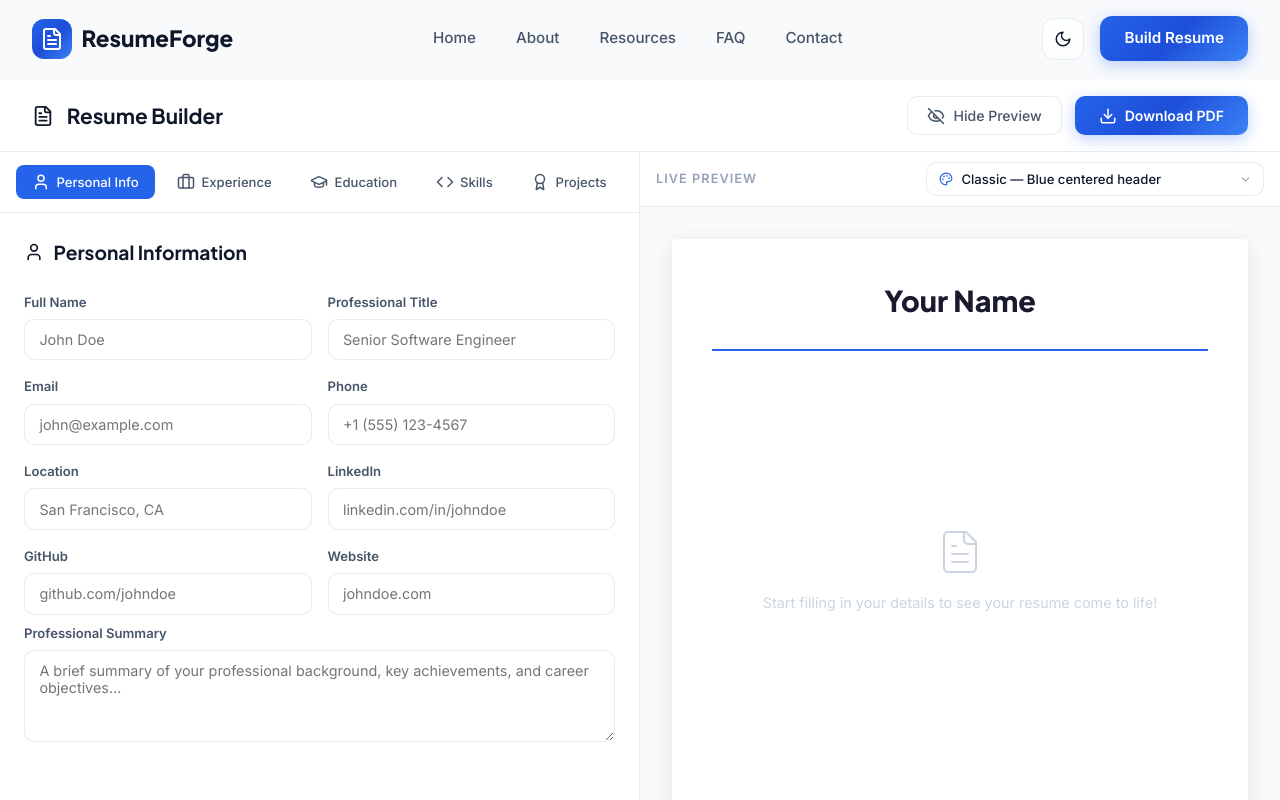
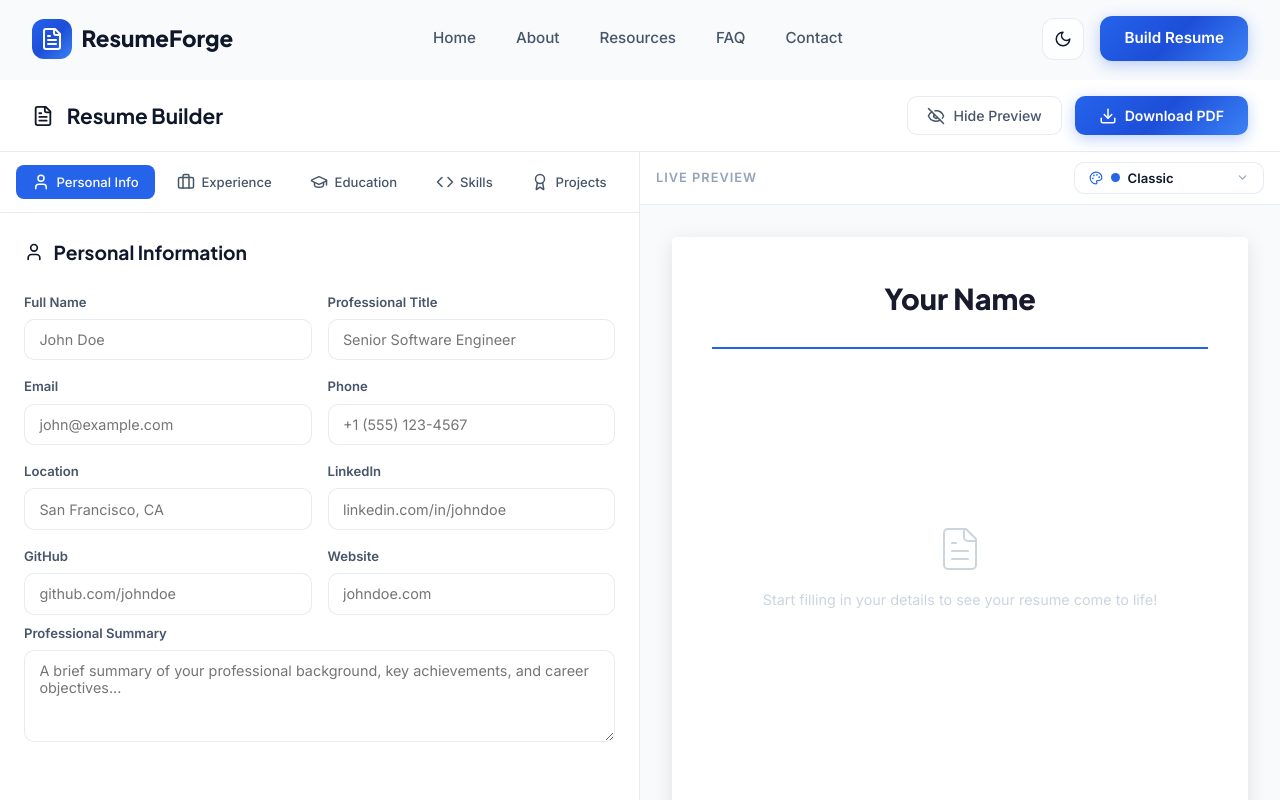
Before and after one commit to Akash-0310/resume-generator, a React (Create React App) app in the folder client/: page /builder in a window 1280 px wide. Shown: the top 800 px of the page. Built offline with nearby package versions, Linux system fonts and the light colour scheme.

Commit message:
Replace native select with custom styled template dropdown with color swatches

```diff
--- a/client/src/pages/ResumeBuilder.css
+++ b/client/src/pages/ResumeBuilder.css
@@ -396,57 +396,130 @@
 
 .template-dropdown-wrapper {
   position: relative;
+  z-index: 100;
+}
+
+.template-dropdown-trigger {
   display: flex;
   align-items: center;
   gap: 0.5rem;
+  padding: 0.45rem 0.85rem;
   background: var(--card-bg);
   border: 1px solid var(--glass-border);
   border-radius: 10px;
-  padding: 0 0.75rem;
+  cursor: pointer;
   transition: border-color 0.2s ease, box-shadow 0.2s ease;
-  cursor: pointer;
+  font-family: 'Inter', sans-serif;
+  min-width: 190px;
 }
 
-.template-dropdown-wrapper:hover,
-.template-dropdown-wrapper:focus-within {
+.template-dropdown-trigger:hover,
+.template-dropdown-trigger.open {
   border-color: var(--primary);
   box-shadow: 0 0 0 3px rgba(37, 99, 235, 0.08);
 }
 
 .template-dropdown-icon {
   color: var(--primary);
-  display: flex;
-  align-items: center;
   flex-shrink: 0;
-  pointer-events: none;
 }
 
-.template-dropdown {
-  appearance: none;
-  -webkit-appearance: none;
-  background: transparent;
-  border: none;
-  color: var(--text-primary);
-  font-size: 0.82rem;
-  font-weight: 500;
-  font-family: 'Inter', sans-serif;
-  padding: 0.52rem 1.6rem 0.52rem 0;
-  cursor: pointer;
-  outline: none;
-  min-width: 220px;
+.template-dropdown-dot {
+  width: 9px;
+  height: 9px;
+  border-radius: 50%;
+  flex-shrink: 0;
 }
 
-.template-dropdown option {
-  background: var(--card-bg, #fff);
-  color: var(--text-primary, #111);
+.template-dropdown-current {
+  flex: 1;
   font-size: 0.82rem;
+  font-weight: 600;
+  color: var(--text-primary);
+  text-align: left;
 }
 
 .template-dropdown-arrow {
+  color: var(--text-muted);
+  flex-shrink: 0;
+  transition: transform 0.2s ease;
+}
+
+.template-dropdown-arrow.rotated {
+  transform: rotate(180deg);
+}
+
+.template-dropdown-panel {
   position: absolute;
-  right: 0.7rem;
+  top: calc(100% + 6px);
+  right: 0;
+  min-width: 260px;
+  background: var(--card-bg);
+  border: 1px solid var(--glass-border);
+  border-radius: 12px;
+  box-shadow: 0 8px 30px rgba(0, 0, 0, 0.12), 0 2px 8px rgba(0, 0, 0, 0.06);
+  padding: 0.4rem;
+  display: flex;
+  flex-direction: column;
+  gap: 0.1rem;
+  animation: dropdownFadeIn 0.15s ease;
+}
+
+@keyframes dropdownFadeIn {
+  from { opacity: 0; transform: translateY(-6px); }
+  to   { opacity: 1; transform: translateY(0); }
+}
+
+.template-option {
+  display: flex;
+  align-items: center;
+  gap: 0.7rem;
+  padding: 0.6rem 0.75rem;
+  border-radius: 8px;
+  border: none;
+  background: transparent;
+  cursor: pointer;
+  width: 100%;
+  text-align: left;
+  transition: background 0.15s ease;
+  font-family: 'Inter', sans-serif;
+}
+
+.template-option:hover {
+  background: var(--bg-secondary);
+}
+
+.template-option.selected {
+  background: var(--primary-light, #eff6ff);
+}
+
+.template-option-dot {
+  width: 10px;
+  height: 10px;
+  border-radius: 50%;
+  flex-shrink: 0;
+}
+
+.template-option-text {
+  display: flex;
+  flex-direction: column;
+  gap: 0.1rem;
+  flex: 1;
+}
+
+.template-option-name {
+  font-size: 0.83rem;
+  font-weight: 600;
+  color: var(--text-primary);
+}
+
+.template-option-label {
+  font-size: 0.72rem;
   color: var(--text-muted);
-  pointer-events: none;
+}
+
+.template-option-check {
+  color: var(--primary);
   flex-shrink: 0;
 }
 
--- a/client/src/pages/ResumeBuilder.js
+++ b/client/src/pages/ResumeBuilder.js
@@ -1,8 +1,8 @@
-import React, { useState, useRef } from 'react';
+import React, { useState, useRef, useEffect } from 'react';
 import {
   User, Briefcase, GraduationCap, Code, Award, Languages, Plus, Trash2,
   Download, Eye, EyeOff, ChevronDown, ChevronUp, Mail, Phone, MapPin,
-  Linkedin, Github, Globe, FileText, Palette
+  Linkedin, Github, Globe, FileText, Palette, Check
 } from 'lucide-react';
 import html2canvas from 'html2canvas';
 import jsPDF from 'jspdf';
@@ -14,6 +14,18 @@ const ResumeBuilder = () => {
   const [activeSection, setActiveSection] = useState('personal');
   const [isDownloading, setIsDownloading] = useState(false);
   const [selectedTemplate, setSelectedTemplate] = useState('classic');
+  const [templateDropdownOpen, setTemplateDropdownOpen] = useState(false);
+  const templateDropdownRef = useRef(null);
+
+  useEffect(() => {
+    const handleClickOutside = (e) => {
+      if (templateDropdownRef.current && !templateDropdownRef.current.contains(e.target)) {
+        setTemplateDropdownOpen(false);
+      }
+    };
+    document.addEventListener('mousedown', handleClickOutside);
+    return () => document.removeEventListener('mousedown', handleClickOutside);
+  }, []);
 
   const templates = [
     { id: 'classic',   name: 'Classic',   accent: '#2563eb', label: 'Blue centered header' },
@@ -1323,18 +1335,42 @@ const ResumeBuilder = () => {
           <div className="builder-preview">
             <div className="preview-header">
               <span className="preview-label-text">Live Preview</span>
-              <div className="template-dropdown-wrapper">
-                <Palette size={14} className="template-dropdown-icon" />
-                <select
-                  className="template-dropdown"
-                  value={selectedTemplate}
-                  onChange={(e) => setSelectedTemplate(e.target.value)}
+              <div className="template-dropdown-wrapper" ref={templateDropdownRef}>
+                <button
+                  className={`template-dropdown-trigger ${templateDropdownOpen ? 'open' : ''}`}
+                  onClick={() => setTemplateDropdownOpen(o => !o)}
+                  type="button"
                 >
-                  {templates.map(t => (
-                    <option key={t.id} value={t.id}>{t.name} — {t.label}</option>
-                  ))}
-                </select>
-                <ChevronDown size={13} className="template-dropdown-arrow" />
+                  <Palette size={14} className="template-dropdown-icon" />
+                  <span
+                    className="template-dropdown-dot"
+                    style={{ background: templates.find(t => t.id === selectedTemplate)?.accent }}
+                  />
+                  <span className="template-dropdown-current">
+                    {templates.find(t => t.id === selectedTemplate)?.name}
+                  </span>
+                  <ChevronDown size={13} className={`template-dropdown-arrow ${templateDropdownOpen ? 'rotated' : ''}`} />
+                </button>
+
+                {templateDropdownOpen && (
+                  <div className="template-dropdown-panel">
+                    {templates.map(t => (
+                      <button
+                        key={t.id}
+                        type="button"
+                        className={`template-option ${selectedTemplate === t.id ? 'selected' : ''}`}
+                        onClick={() => { setSelectedTemplate(t.id); setTemplateDropdownOpen(false); }}
+                      >
+                        <span className="template-option-dot" style={{ background: t.accent }} />
+                        <span className="template-option-text">
+                          <span className="template-option-name">{t.name}</span>
+                          <span className="template-option-label">{t.label}</span>
+                        </span>
+                        {selectedTemplate === t.id && <Check size={13} className="template-option-check" />}
+                      </button>
+                    ))}
+                  </div>
+                )}
               </div>
             </div>
             <div className="preview-scroll">
```
